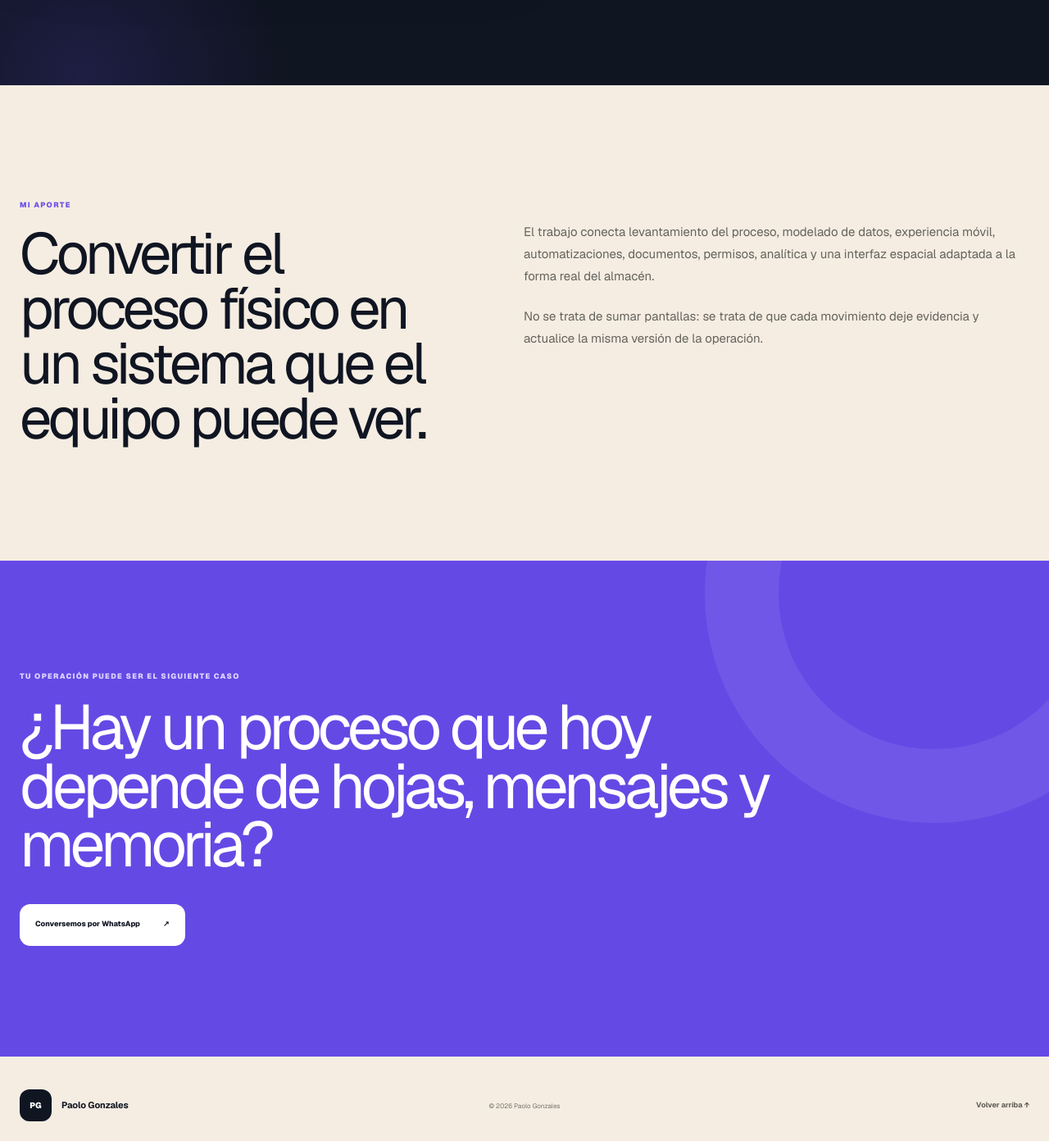
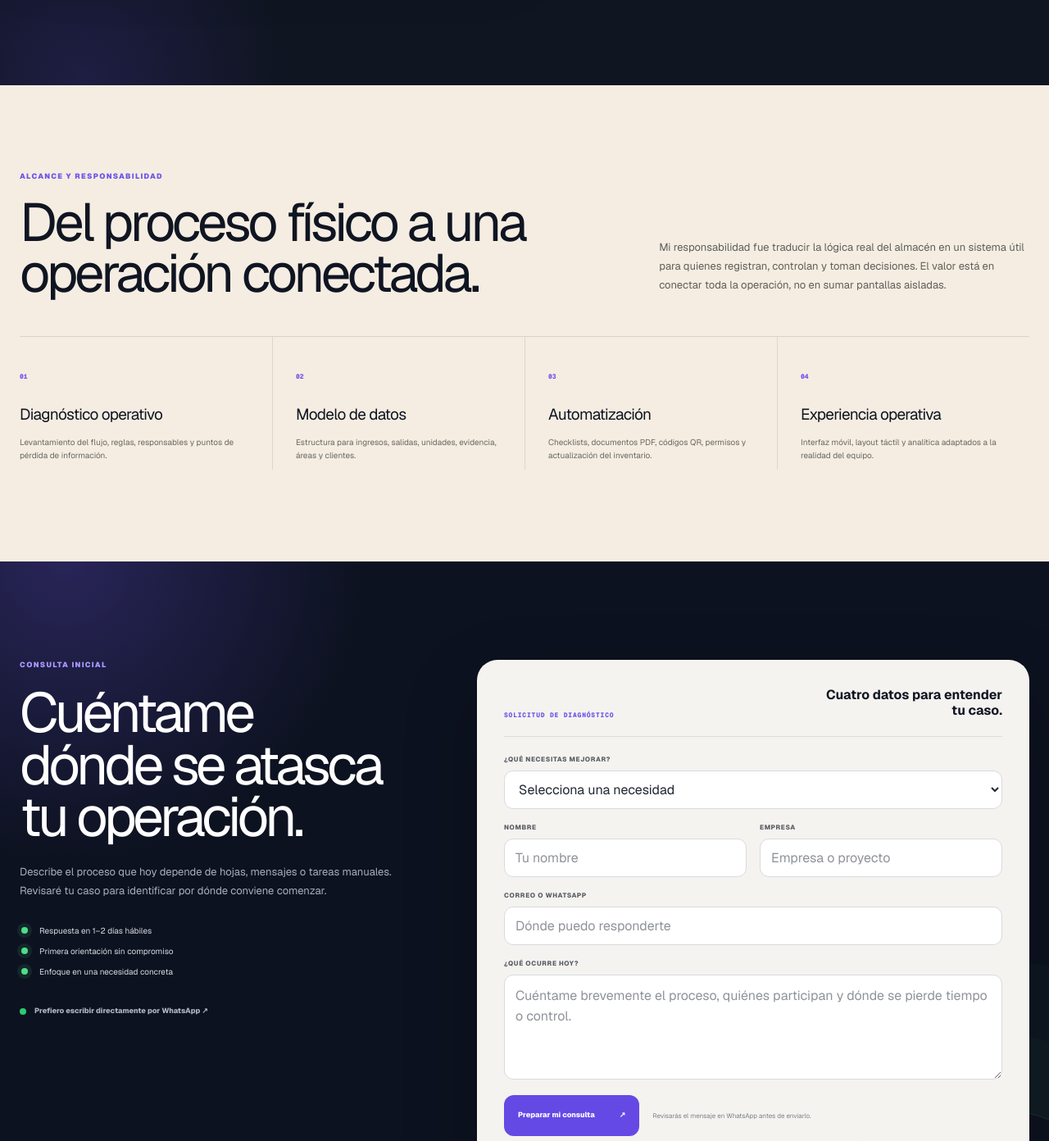
Before and after one commit to paolo-gonzalesmoya/paolo-gonzales-portafolio, a Next.js app: page /proyectos/inventario-almacenes in a window 1280 px wide. Shown: the part 6169-7561 px from the top of the page at 82% size. Built offline with nearby package versions, Linux system fonts and the light colour scheme.

Commit message:
Profesionalizar alcance y consulta del caso TIMCO

```diff
--- a/app/globals.css
+++ b/app/globals.css
@@ -834,7 +834,7 @@ img { display: block; max-width: 100%; }
 
 /* TIMCO warehouse case study */
 .timco-case { --timco-ink: #101522; --timco-paper: #f5ede2; --timco-red: #e33434; --timco-blue: #78c4e1; --timco-green: #75dc80; color: var(--timco-ink); background: var(--timco-paper); }
-.timco-case button, .timco-case input { font: inherit; }
+.timco-case button, .timco-case input, .timco-case select, .timco-case textarea { font: inherit; }
 .timco-shell { display: block; width: min(1240px, calc(100% - 48px)); margin-inline: auto; }
 .timco-header { position: fixed; z-index: 100; top: 18px; left: 50%; width: min(1280px, calc(100vw - 36px)); min-height: 64px; display: grid; grid-template-columns: 1fr auto 1fr; align-items: center; gap: 28px; padding: 9px 12px; border: 1px solid rgba(16,21,34,.1); border-radius: 18px; background: rgba(255,250,244,.92); box-shadow: 0 18px 55px rgba(50,39,30,.12); backdrop-filter: blur(18px); transform: translateX(-50%); }
 .timco-brand { display: flex; align-items: center; gap: 12px; color: var(--timco-ink); }
@@ -865,11 +865,6 @@ img { display: block; max-width: 100%; }
 .timco-hero-facts span { display: flex; align-items: center; gap: 12px; padding: 17px 20px; border-right: 1px solid rgba(16,21,34,.09); color: #56564f; font-size: 9px; font-weight: 720; }
 .timco-hero-facts span:last-child { border: 0; }
 .timco-hero-facts strong { color: var(--timco-red); font: 760 8px/1 var(--font-geist-mono), monospace; }
-
-.timco-role { display: grid; grid-template-columns: .9fr 1.1fr; gap: 110px; padding-block: 140px; }
-.timco-role h2 { max-width: 680px; margin: 19px 0 0; font-size: clamp(50px, 5.5vw, 78px); line-height: .95; letter-spacing: -.06em; }
-.timco-role>div:last-child { padding-top: 25px; }
-.timco-role>div:last-child p { margin: 0 0 22px; color: #64635d; font-size: 15px; line-height: 1.8; }
 
 .timco-story { color: white; background: #101522; }
 .timco-story-layout { display: grid; grid-template-columns: minmax(0,.78fr) minmax(0,1.22fr); gap: 64px; }
@@ -971,11 +966,44 @@ img { display: block; max-width: 100%; }
 @keyframes timco-role-drift { 0%,100% { transform: scale(1); } 50% { transform: scale(1.012) translateY(-3px); } }
 @keyframes timco-role-signal { 0% { box-shadow: 0 0 0 0 rgba(72,217,129,.35); } 58%,100% { box-shadow: 0 0 0 9px rgba(72,217,129,0); } }
 
-.timco-cta { position: relative; overflow: hidden; padding: 135px 0; color: white; background: #6549e5; }
-.timco-cta:after { content: ""; position: absolute; width: 560px; height: 560px; right: -140px; top: -240px; border: 90px solid rgba(255,255,255,.08); border-radius: 50%; }
-.timco-cta .timco-overline { color: #dcd5ff; }
-.timco-cta h2 { max-width: 980px; margin: 20px 0 36px; font-size: clamp(53px, 6vw, 84px); line-height: .93; letter-spacing: -.065em; }
-.timco-cta a { position: relative; z-index: 2; width: fit-content; min-height: 51px; display: flex; align-items: center; gap: 28px; padding: 0 19px; border-radius: 13px; color: #101522; background: white; font-size: 9px; font-weight: 800; }
+.timco-contribution { padding: 105px 0 112px; background: #f5ede2; }
+.timco-contribution-intro { display: grid; grid-template-columns: minmax(0,.9fr) minmax(380px,.6fr); gap: clamp(50px,8vw,115px); align-items: end; padding-bottom: 46px; border-bottom: 1px solid rgba(16,21,34,.12); }
+.timco-contribution-intro h2 { max-width: 760px; margin: 18px 0 0; font-size: clamp(47px,5.1vw,72px); line-height: .95; letter-spacing: -.06em; }
+.timco-contribution-intro>p { max-width: 520px; margin: 0 0 5px; color: #5e5f59; font-size: 13px; line-height: 1.78; }
+.timco-contribution-grid { display: grid; grid-template-columns: repeat(4,minmax(0,1fr)); gap: 0; }
+.timco-contribution-grid article { min-width: 0; padding: 34px 28px 8px 0; }
+.timco-contribution-grid article+article { padding-left: 28px; border-left: 1px solid rgba(16,21,34,.1); }
+.timco-contribution-grid span { color: #6f55ea; font: 780 8px/1 var(--font-geist-mono), monospace; }
+.timco-contribution-grid h3 { margin: 23px 0 11px; font-size: 19px; letter-spacing: -.035em; }
+.timco-contribution-grid p { margin: 0; color: #686863; font-size: 10px; line-height: 1.65; }
+
+.timco-cta { position: relative; overflow: hidden; padding: 120px 0; color: white; background: #0d1220; }
+.timco-cta:before { content: ""; position: absolute; width: 760px; height: 760px; left: -300px; top: -380px; border-radius: 50%; background: radial-gradient(circle, rgba(111,85,234,.28), transparent 68%); }
+.timco-cta:after { content: ""; position: absolute; width: 520px; height: 520px; right: -170px; bottom: -330px; border: 1px solid rgba(78,221,137,.18); border-radius: 50%; box-shadow: 0 0 0 90px rgba(78,221,137,.025), 0 0 0 180px rgba(78,221,137,.018); }
+.timco-cta-grid { position: relative; z-index: 2; display: grid; grid-template-columns: minmax(0,.82fr) minmax(520px,1.18fr); gap: clamp(58px,7vw,105px); align-items: start; }
+.timco-cta .timco-overline { color: #a999ff; }
+.timco-cta-copy h2 { max-width: 680px; margin: 20px 0 24px; font-size: clamp(51px,5.3vw,76px); line-height: .93; letter-spacing: -.065em; }
+.timco-cta-copy>p:not(.timco-overline) { max-width: 570px; margin: 0; color: #a8afbd; font-size: 13px; line-height: 1.78; }
+.timco-cta-copy ul { display: grid; gap: 10px; margin: 30px 0 34px; padding: 0; list-style: none; }
+.timco-cta-copy li { position: relative; padding-left: 24px; color: #d7dbe3; font-size: 10px; }
+.timco-cta-copy li:before { content: ""; position: absolute; left: 2px; top: 3px; width: 8px; height: 8px; border-radius: 50%; background: #4edd89; box-shadow: 0 0 0 5px rgba(78,221,137,.1); }
+.timco-cta-whatsapp { width: fit-content; display: flex; align-items: center; gap: 10px; color: #aeb5c2; font-size: 9px; font-weight: 720; }
+.timco-cta-whatsapp span { width: 8px; height: 8px; border-radius: 50%; background: #2bca73; }
+.timco-consultation-form { display: grid; grid-template-columns: 1fr 1fr; gap: 16px; padding: 32px; border: 1px solid rgba(255,255,255,.13); border-radius: 25px; color: #101522; background: rgba(250,248,244,.98); box-shadow: 0 35px 90px rgba(0,0,0,.24); }
+.timco-form-heading { grid-column: 1 / -1; display: flex; align-items: end; justify-content: space-between; gap: 25px; margin-bottom: 5px; padding-bottom: 22px; border-bottom: 1px solid rgba(16,21,34,.1); }
+.timco-form-heading span { color: #6f55ea; font: 780 8px/1 var(--font-geist-mono), monospace; letter-spacing: .1em; text-transform: uppercase; }
+.timco-form-heading strong { max-width: 230px; font-size: 16px; line-height: 1.2; text-align: right; }
+.timco-consultation-form label { display: grid; gap: 8px; }
+.timco-consultation-form label>span { color: #585d64; font-size: 8px; font-weight: 780; letter-spacing: .08em; text-transform: uppercase; }
+.timco-form-wide { grid-column: 1 / -1; }
+.timco-consultation-form input, .timco-consultation-form select, .timco-consultation-form textarea { width: 100%; border: 1px solid #d7dbde; border-radius: 11px; color: #202833; background: white; outline: 0; transition: border-color .25s, box-shadow .25s; }
+.timco-consultation-form input, .timco-consultation-form select { min-height: 47px; padding: 0 13px; }
+.timco-consultation-form textarea { resize: vertical; min-height: 112px; padding: 13px; line-height: 1.55; }
+.timco-consultation-form input:focus, .timco-consultation-form select:focus, .timco-consultation-form textarea:focus { border-color: #6f55ea; box-shadow: 0 0 0 3px rgba(111,85,234,.12); }
+.timco-form-submit { display: grid; grid-template-columns: auto 1fr; gap: 16px; align-items: center; margin-top: 3px; }
+.timco-form-submit button { min-height: 50px; display: flex; align-items: center; justify-content: space-between; gap: 30px; padding: 0 17px; border: 0; border-radius: 12px; color: white; background: #6549e5; font-size: 9px; font-weight: 800; cursor: pointer; transition: transform .25s, background .25s; }
+.timco-form-submit button:hover { background: #563bd2; transform: translateY(-2px); }
+.timco-form-submit p { max-width: 220px; margin: 0; color: #7b8087; font-size: 8px; line-height: 1.5; }
 .timco-footer { min-height: 120px; display: grid; grid-template-columns: 1fr auto 1fr; align-items: center; gap: 24px; }
 .timco-footer p { margin: 0; color: #77736c; font-size: 8px; }
 .timco-footer>a:last-child { justify-self: end; color: #5e5b55; font-size: 9px; font-weight: 700; }
@@ -983,7 +1011,12 @@ img { display: block; max-width: 100%; }
 @media (max-width: 980px) {
   .timco-header { grid-template-columns: 1fr auto; }
   .timco-header nav { display: none; }
-  .timco-role, .timco-evidence, .timco-section-heading { grid-template-columns: 1fr; gap: 45px; }
+  .timco-evidence, .timco-section-heading { grid-template-columns: 1fr; gap: 45px; }
+  .timco-contribution-intro { grid-template-columns: 1fr; gap: 28px; }
+  .timco-contribution-grid { grid-template-columns: repeat(2,minmax(0,1fr)); }
+  .timco-contribution-grid article:nth-child(3) { padding-left: 0; border-left: 0; border-top: 1px solid rgba(16,21,34,.1); }
+  .timco-contribution-grid article:nth-child(4) { border-top: 1px solid rgba(16,21,34,.1); }
+  .timco-cta-grid { grid-template-columns: 1fr; }
   .timco-hero { padding-top: 112px; }
   .timco-hero-frame { grid-template-columns: 1fr 1fr; gap: 34px; }
   .timco-hero-content h1 { font-size: clamp(50px,7vw,68px); }
@@ -1015,9 +1048,11 @@ img { display: block; max-width: 100%; }
   .timco-hero-facts span { padding: 13px; border-bottom: 1px solid rgba(16,21,34,.09); }
   .timco-hero-facts span:nth-child(2) { border-right: 0; }
   .timco-hero-facts span:nth-child(n+3) { border-bottom: 0; }
-  .timco-role { padding-block: 90px; }
-  .timco-role h2 { font-size: 49px; }
-  .timco-role>div:last-child { padding: 0; }
+  .timco-contribution { padding: 85px 0; }
+  .timco-contribution-intro h2 { font-size: 47px; }
+  .timco-contribution-grid { grid-template-columns: 1fr; }
+  .timco-contribution-grid article, .timco-contribution-grid article+article, .timco-contribution-grid article:nth-child(3) { padding: 25px 0; border-left: 0; border-top: 1px solid rgba(16,21,34,.1); }
+  .timco-contribution-grid article:first-child { border-top: 0; }
   .timco-story { padding: 80px 0; }
   .timco-story-layout { display: block; }
   .timco-story-copy { display: grid; gap: 18px; }
@@ -1042,8 +1077,14 @@ img { display: block; max-width: 100%; }
   .timco-evidence { padding-block: 90px; }
   .timco-evidence h2 { font-size: 44px; }
   .timco-role-list article { grid-template-columns: 1fr; gap: 8px; padding: 17px 18px 17px 32px; }
-  .timco-cta { padding: 95px 0; }
-  .timco-cta h2 { font-size: 52px; }
+  .timco-cta { padding: 90px 0; }
+  .timco-cta-copy h2 { font-size: 51px; }
+  .timco-consultation-form { grid-template-columns: 1fr; padding: 22px; border-radius: 20px; }
+  .timco-consultation-form label, .timco-form-heading, .timco-form-wide { grid-column: 1; }
+  .timco-form-heading { display: grid; }
+  .timco-form-heading strong { max-width: none; text-align: left; }
+  .timco-form-submit { grid-template-columns: 1fr; }
+  .timco-form-submit p { max-width: none; }
   .timco-footer { min-height: 150px; grid-template-columns: 1fr auto; }
   .timco-footer p { grid-column: 1 / -1; grid-row: 2; }
 }
--- a/app/proyectos/inventario-almacenes/WarehouseCase.tsx
+++ b/app/proyectos/inventario-almacenes/WarehouseCase.tsx
@@ -1,6 +1,6 @@
 "use client";
 
-import { useEffect, useMemo, useRef, useState } from "react";
+import { type FormEvent, useEffect, useMemo, useRef, useState } from "react";
 import Link from "next/link";
 
 const whatsappUrl =
@@ -159,6 +159,23 @@ export default function WarehouseCase() {
     setSearch("");
     setRecentExits(["DEMO-088", "DEMO-173", "DEMO-290"]);
     setAnnouncement("La demostración volvió a su estado inicial.");
+  };
+
+  const requestConsultation = (event: FormEvent<HTMLFormElement>) => {
+    event.preventDefault();
+    const form = new FormData(event.currentTarget);
+    const name = String(form.get("name") || "").trim();
+    const company = String(form.get("company") || "").trim();
+    const contact = String(form.get("contact") || "").trim();
+    const need = String(form.get("need") || "").trim();
+    const context = String(form.get("context") || "").trim();
+    const message = [
+      `Hola Paolo, soy ${name}${company ? ` de ${company}` : ""}.`,
+      `Quiero solicitar una consulta sobre: ${need}.`,
+      `Contexto: ${context}`,
+      `Puedes contactarme en: ${contact}.`,
+    ].join("\n\n");
+    window.open(`https://wa.me/51925180724?text=${encodeURIComponent(message)}`, "_blank", "noopener,noreferrer");
   };
 
   return (
@@ -389,16 +406,75 @@ export default function WarehouseCase() {
         </div>
       </section>
 
-      <section className="timco-role timco-shell">
-        <div><p className="timco-overline">Mi aporte</p><h2>Convertir el proceso físico en un sistema que el equipo puede ver.</h2></div>
-        <div><p>El trabajo conecta levantamiento del proceso, modelado de datos, experiencia móvil, automatizaciones, documentos, permisos, analítica y una interfaz espacial adaptada a la forma real del almacén.</p><p>No se trata de sumar pantallas: se trata de que cada movimiento deje evidencia y actualice la misma versión de la operación.</p></div>
+      <section className="timco-contribution">
+        <div className="timco-shell">
+          <div className="timco-contribution-intro">
+            <div>
+              <p className="timco-overline">Alcance y responsabilidad</p>
+              <h2>Del proceso físico a una operación conectada.</h2>
+            </div>
+            <p>Mi responsabilidad fue traducir la lógica real del almacén en un sistema útil para quienes registran, controlan y toman decisiones. El valor está en conectar toda la operación, no en sumar pantallas aisladas.</p>
+          </div>
+          <div className="timco-contribution-grid">
+            <article><span>01</span><h3>Diagnóstico operativo</h3><p>Levantamiento del flujo, reglas, responsables y puntos de pérdida de información.</p></article>
+            <article><span>02</span><h3>Modelo de datos</h3><p>Estructura para ingresos, salidas, unidades, evidencia, áreas y clientes.</p></article>
+            <article><span>03</span><h3>Automatización</h3><p>Checklists, documentos PDF, códigos QR, permisos y actualización del inventario.</p></article>
+            <article><span>04</span><h3>Experiencia operativa</h3><p>Interfaz móvil, layout táctil y analítica adaptados a la realidad del equipo.</p></article>
+          </div>
+        </div>
       </section>
 
-      <section className="timco-cta">
-        <div className="timco-shell">
-          <p className="timco-overline">Tu operación puede ser el siguiente caso</p>
-          <h2>¿Hay un proceso que hoy depende de hojas, mensajes y memoria?</h2>
-          <a href={whatsappUrl} target="_blank" rel="noreferrer">Conversemos por WhatsApp <span>↗</span></a>
+      <section id="consulta" className="timco-cta">
+        <div className="timco-shell timco-cta-grid">
+          <div className="timco-cta-copy">
+            <p className="timco-overline">Consulta inicial</p>
+            <h2>Cuéntame dónde se atasca tu operación.</h2>
+            <p>Describe el proceso que hoy depende de hojas, mensajes o tareas manuales. Revisaré tu caso para identificar por dónde conviene comenzar.</p>
+            <ul>
+              <li>Respuesta en 1–2 días hábiles</li>
+              <li>Primera orientación sin compromiso</li>
+              <li>Enfoque en una necesidad concreta</li>
+            </ul>
+            <a className="timco-cta-whatsapp" href={whatsappUrl} target="_blank" rel="noreferrer"><span />Prefiero escribir directamente por WhatsApp ↗</a>
+          </div>
+
+          <form className="timco-consultation-form" onSubmit={requestConsultation}>
+            <div className="timco-form-heading">
+              <span>Solicitud de diagnóstico</span>
+              <strong>Cuatro datos para entender tu caso.</strong>
+            </div>
+            <label className="timco-form-wide">
+              <span>¿Qué necesitas mejorar?</span>
+              <select name="need" defaultValue="" required>
+                <option value="" disabled>Selecciona una necesidad</option>
+                <option>Inventario o almacén</option>
+                <option>Aprobaciones y documentos</option>
+                <option>Reportes y control de datos</option>
+                <option>Proceso operativo a medida</option>
+                <option>Aún no lo tengo claro</option>
+              </select>
+            </label>
+            <label>
+              <span>Nombre</span>
+              <input name="name" type="text" autoComplete="name" placeholder="Tu nombre" required />
+            </label>
+            <label>
+              <span>Empresa</span>
+              <input name="company" type="text" autoComplete="organization" placeholder="Empresa o proyecto" />
+            </label>
+            <label className="timco-form-wide">
+              <span>Correo o WhatsApp</span>
+              <input name="contact" type="text" autoComplete="email" placeholder="Dónde puedo responderte" required />
+            </label>
+            <label className="timco-form-wide">
+              <span>¿Qué ocurre hoy?</span>
+              <textarea name="context" rows={4} minLength={20} placeholder="Cuéntame brevemente el proceso, quiénes participan y dónde se pierde tiempo o control." required />
+            </label>
+            <div className="timco-form-submit timco-form-wide">
+              <button type="submit">Preparar mi consulta <span>↗</span></button>
+              <p>Revisarás el mensaje en WhatsApp antes de enviarlo.</p>
+            </div>
+          </form>
         </div>
       </section>
 
```
